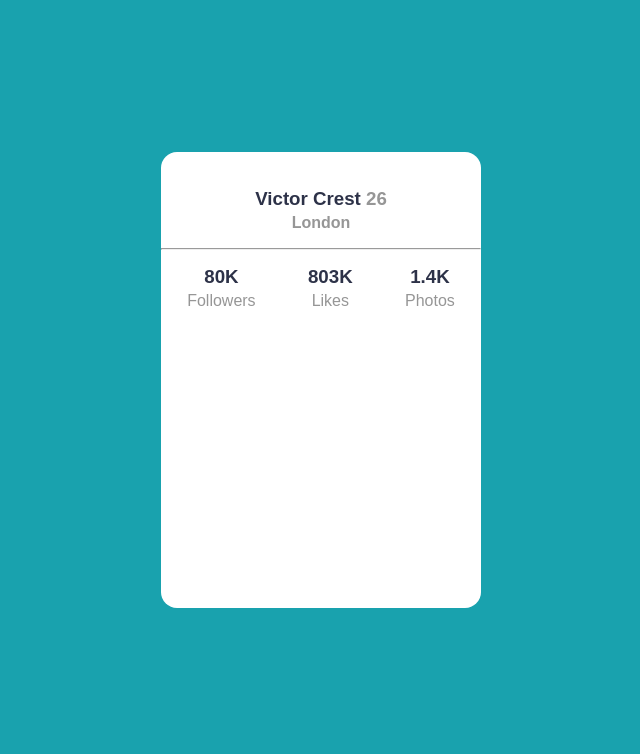
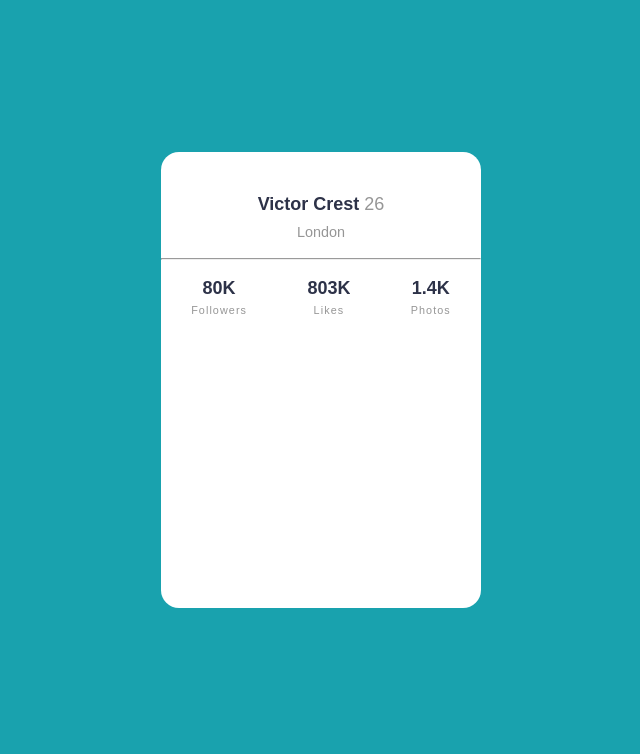
Before and after one commit to iamchiki/frontend-mentor-challenges, a plain HTML site: page profile-card-component-main/index.html in a window 1280 px wide. Shown: the top 754 px of the page, without its empty margins (319-959 px from the left). Drawn offline with Linux system fonts and the light colour scheme; a web font is replaced by a local one.

Commit message:
style: update font style

```diff
--- a/profile-card-component-main/index.html
+++ b/profile-card-component-main/index.html
@@ -21,22 +21,22 @@
       </div>
       <div class="profile-info">
         <div class="">
-          <h3>Victor Crest <span class="light-font">26</span></h3>
-          <h4 class="light-font">London</h4>
+          <p>Victor Crest <span class="light-font">26</span></p>
+          <p class="light-font venue">London</p>
         </div>
         <hr>
         <div class="social-media-info">
           <div>
-            <h3>80K</h3>
-            <p class="light-font">Followers</p>
+            <p>80K</p>
+            <p class="social-media-font light-font">Followers</p>
           </div>
           <div>
-            <h3>803K</h3>
-            <p class="light-font">Likes</p>
+            <p>803K</p>
+            <p class="social-media-font light-font">Likes</p>
           </div>
           <div>
-            <h3>1.4K</h3>
-            <p class="light-font">Photos</p>
+            <p>1.4K</p>
+            <p class="social-media-font light-font">Photos</p>
           </div>
         </div>
       </div>
--- a/profile-card-component-main/styles.css
+++ b/profile-card-component-main/styles.css
@@ -6,6 +6,8 @@
   box-sizing: border-box;
   overflow: hidden;
   font-family: 'Kumbh Sans', sans-serif;
+  font-size: 18px;
+  font-weight: 700;
 }
 
 html, body {
@@ -69,5 +71,16 @@ body {
 
 .light-font {
   color: #969696;
+  font-weight: 400;
+}
+
+.social-media-font {
   margin-top: 0.25rem;
+  font-size: 0.6em;
+  letter-spacing: 0.1em;
 }
+
+.venue {
+  font-size: 0.8em;
+  margin: 0.5rem 0 0 0;
+}
```
